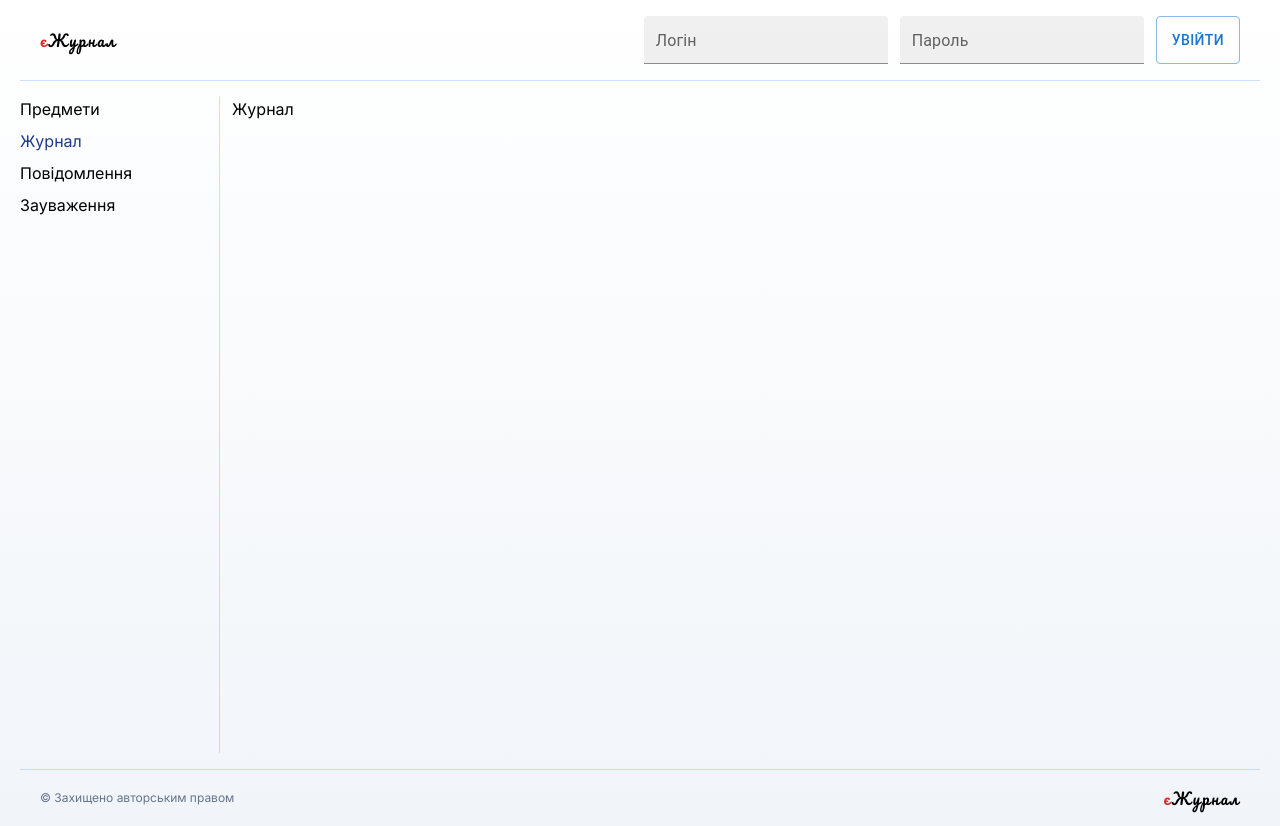
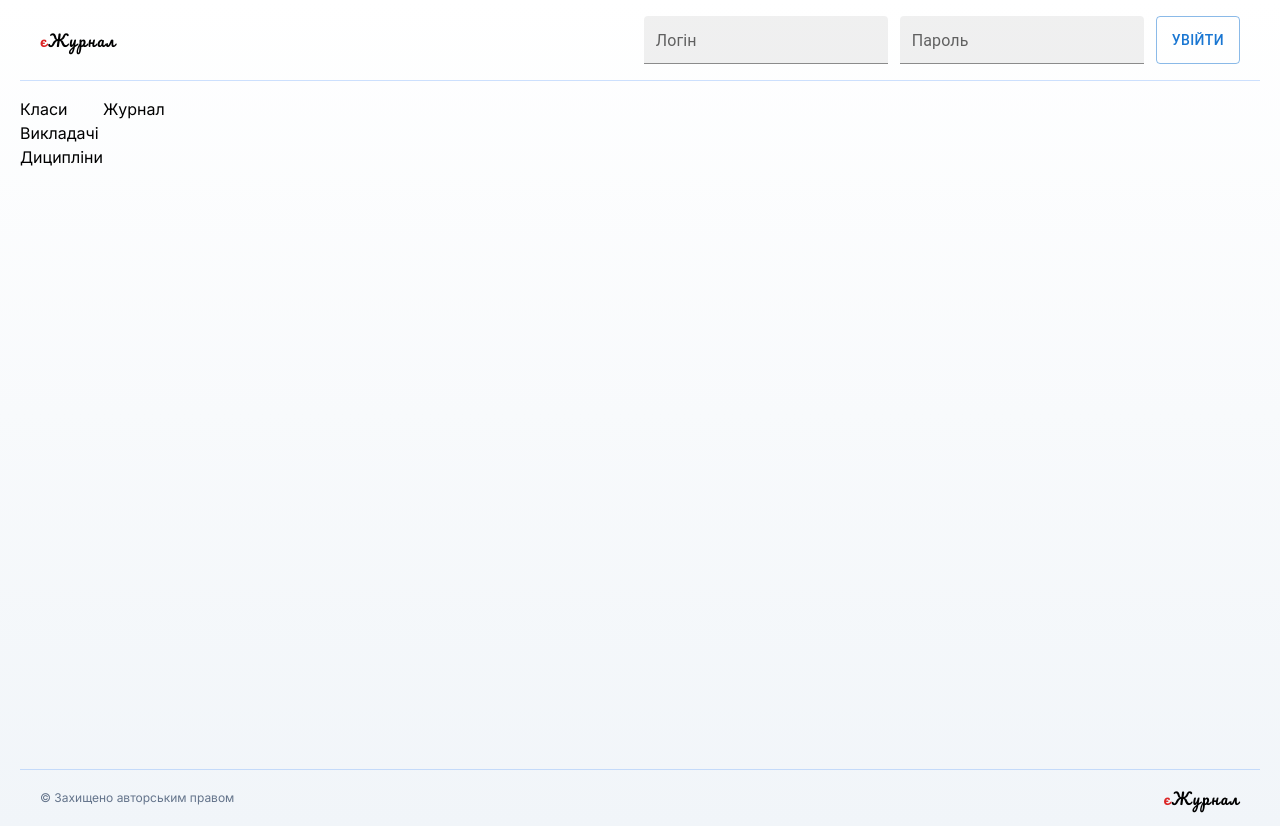
Before and after one commit to darkysadow/school-attendance, a Next.js app: page /cabinet/journal in a window 1280 px wide. Built offline with nearby package versions, Linux system fonts and the light colour scheme.

Commit message:
Added hardcode for choosing user profiles

```diff
--- a/app/cabinet/layout.jsx
+++ b/app/cabinet/layout.jsx
@@ -2,7 +2,9 @@ import UserSidebar from "@/components/UserSidebar/UserSidebar";
 import Link from "next/link";
 
 export default function CabinetLayout({children}) {
-
+    const userRole = 'Administration'
+    switch (userRole) {
+        case 'Parent':
             return (
                 <main className="container mx-auto min-h-[82vh] flex flex-row my-4 px-5">
                     <UserSidebar />
@@ -11,4 +13,33 @@ export default function CabinetLayout({children}) {
                     </div>
                 </main>
             )
+        case 'Teacher':
+            return (
+                <main className="container mx-auto min-h-[82vh] flex flex-row my-4 px-5">
+                    <ul>
+                        <li>Класи</li>
+                        <li>Дисципліни</li>
+                    </ul>
+                    <div >
+                        {children}
+                    </div>
+                </main>
+            )
+        case 'Administration':
+            return (
+                <main className="container mx-auto min-h-[82vh] flex flex-row my-4 px-5">
+                    <ul>
+                        <li>Класи</li>
+                        <li>Викладачі</li>
+                        <li>Диципліни</li>
+                    </ul>
+                    <div >
+                        {children}
+                    </div>
+                </main>
+            )
+        default:
+            break;
     }
+
+}
```
Lines whose indentation alone changed are shown as unchanged.
